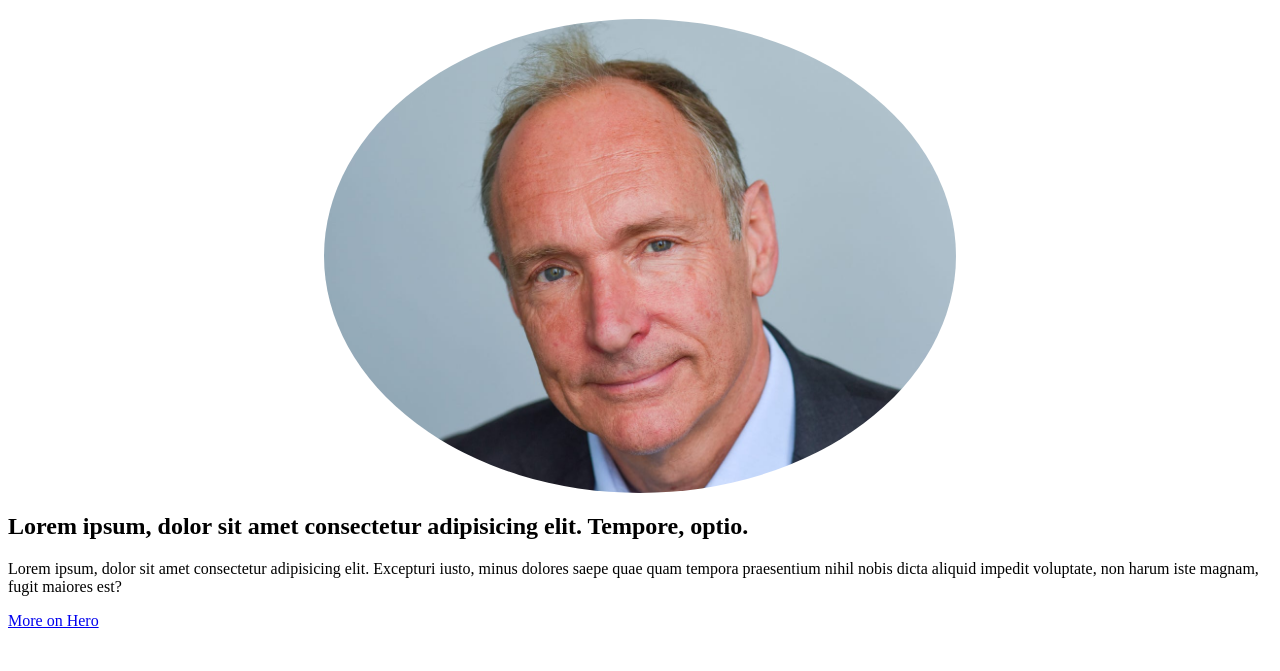
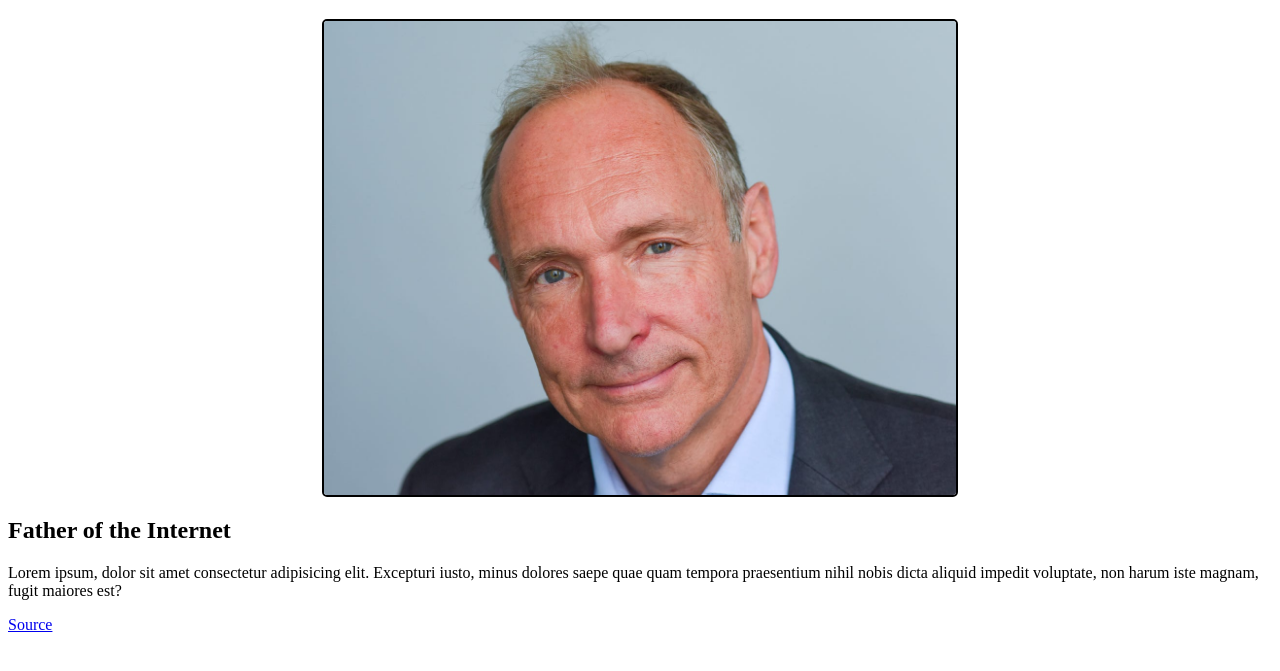
Before and after one commit to icamp/freeCodeCamp, a plain HTML site: page Responsive Web Design/Tribute Page/index.html in a window 1280 px wide. Shown: the part 61-732 px from the top of the page. Drawn offline with Linux system fonts and the light colour scheme.

Commit message:
minor tweaks

```diff
--- a/Responsive Web Design/Tribute Page/index.html
+++ b/Responsive Web Design/Tribute Page/index.html
@@ -12,13 +12,14 @@
     <div id="main">
         <h1 id="title">Sir Tim Berners-Lee</h1>
         <div id="img-div">
-            <img id="image" src="tbl.jpg" alt="heroPic">
-            <h2 id="img-caption">Lorem ipsum, dolor sit amet consectetur adipisicing elit. Tempore, optio.</h2>
+            <img id="image" src="tbl.jpg" alt="Tim">
+            <h2 id="img-caption">Father of the Internet</h2>
             <p id="tribute-info">
                 Lorem ipsum, dolor sit amet consectetur adipisicing elit. Excepturi iusto, minus dolores saepe quae quam tempora praesentium nihil nobis dicta aliquid impedit voluptate, non harum iste magnam, fugit maiores est?
             </p>
-            <a id="tribute-link" target= "_blank" href="http://">More on Hero</a>
+            <a id="tribute-link" target= "_blank" href="https://en.wikipedia.org/wiki/Tim_Berners-Lee">Source</a>
         </div>
     </div>
+
 </body>
 </html>
--- a/Responsive Web Design/Tribute Page/styles.css
+++ b/Responsive Web Design/Tribute Page/styles.css
@@ -7,5 +7,6 @@
     margin-left: auto;
     margin-right: auto;
     width: 50%;
-    border-radius: 50%;
+    border-radius: 5px;
+    border: 2px solid black;
 }
```
